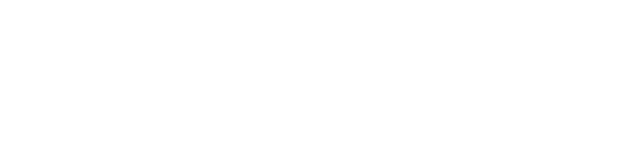
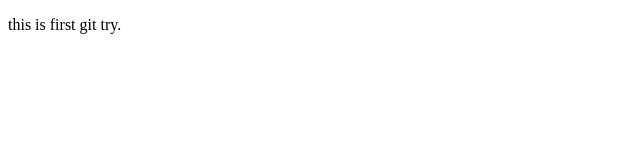
Before and after one commit to Vrunda056/Demo, a plain HTML site: page index.html in a window 1280 px wide. Shown: the whole page, without its empty margins (0-640 px from the left). Drawn offline with Linux system fonts and the light colour scheme.

Commit message:
small changes

```diff
--- a/index.html
+++ b/index.html
@@ -6,6 +6,6 @@
     <title>demo</title>
 </head>
 <body>
-
+    <p>this is first git try.</p>
 </body>
 </html>
```
Also changed, not shown: 1 other file.
